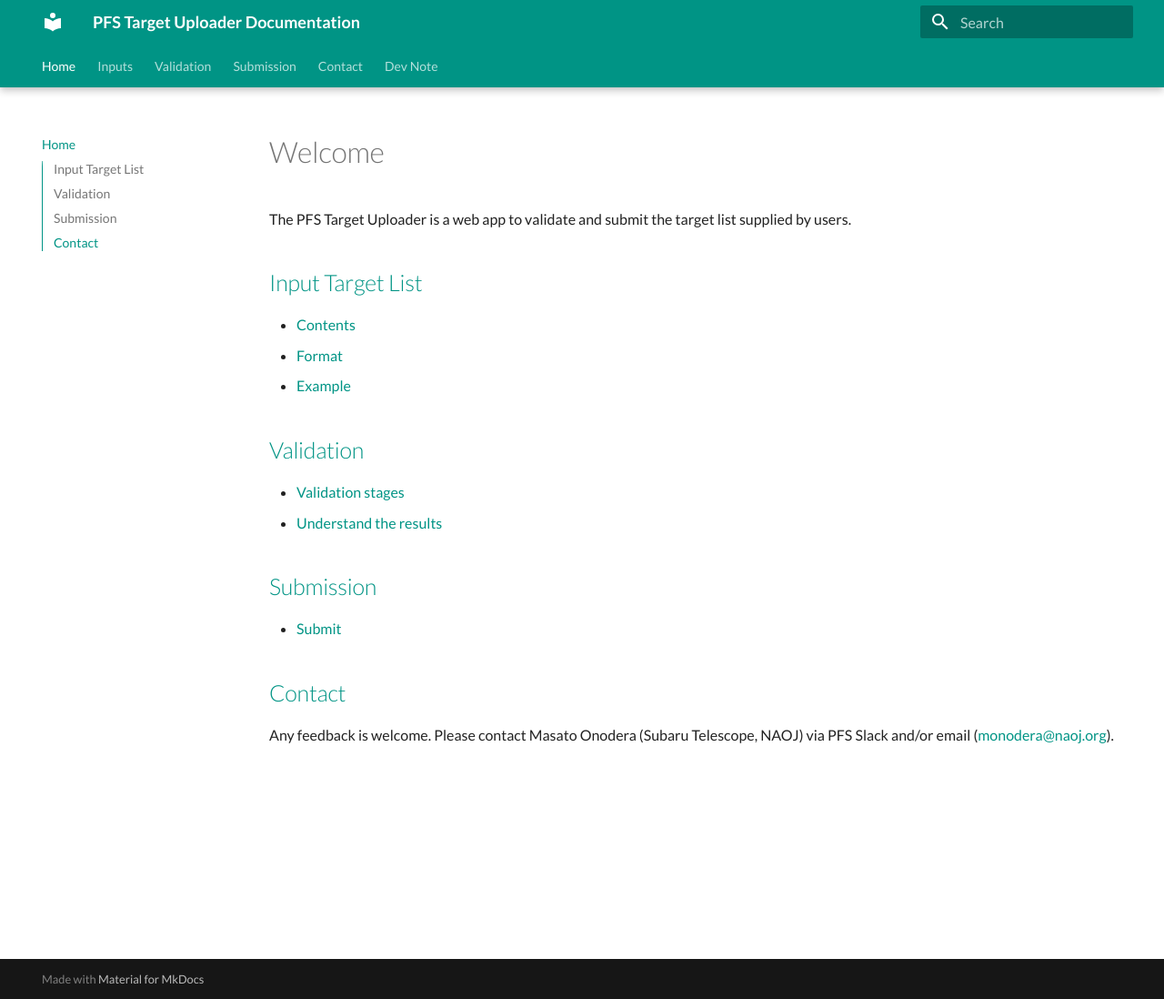
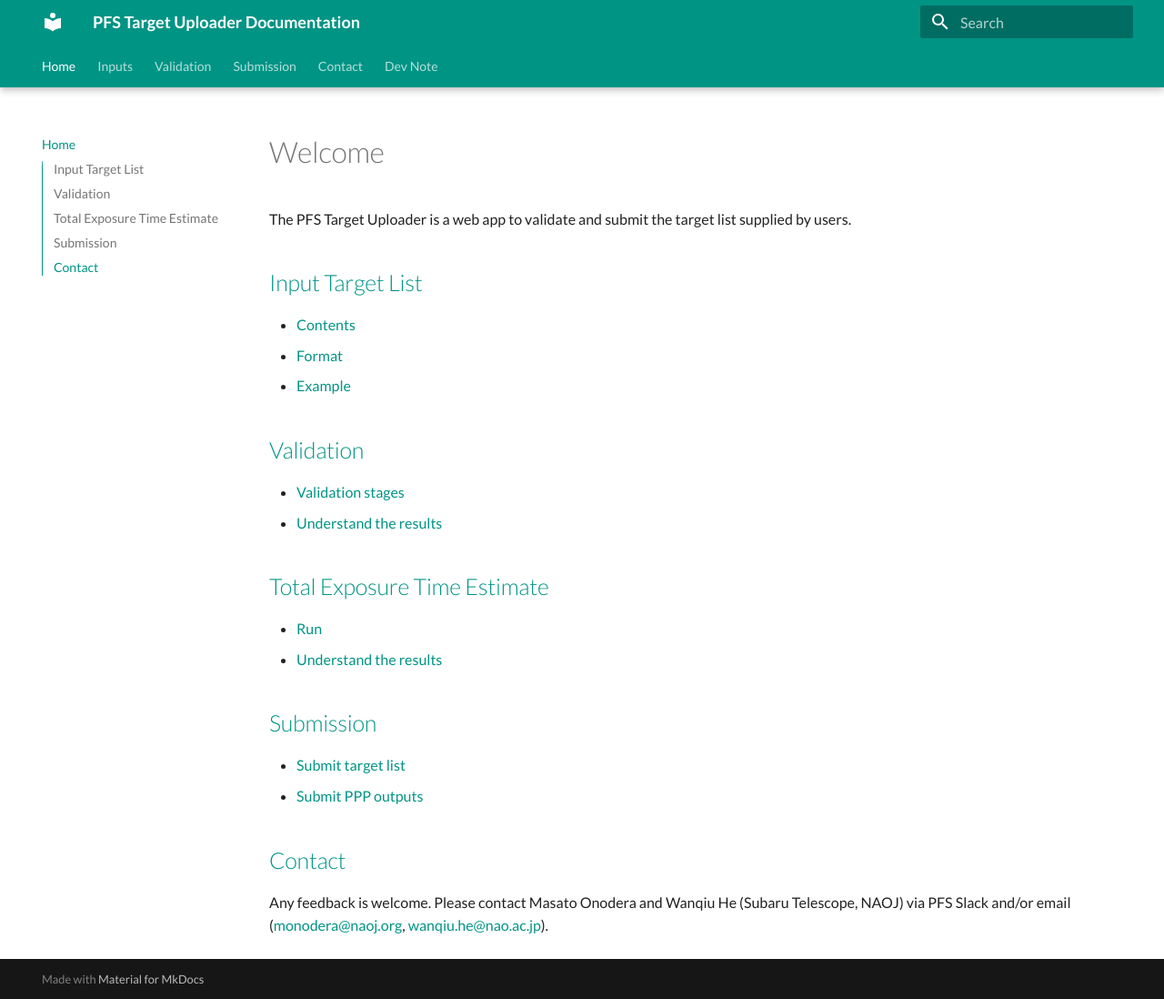
Before and after one commit to Subaru-PFS/spt_target_uploader, an MkDocs documentation site: the page built from docs/docs/index.md, in a window 1280 px wide and 1098 px high. Shown: the whole window at 91% size. Built offline with MkDocs 1.6.1 and Material for MkDocs 9.7.7, drawn with Linux system fonts in a browser that asks for light colours.

Commit message:
Update index.md

```diff
--- a/docs/docs/index.md
+++ b/docs/docs/index.md
@@ -13,11 +13,17 @@ The PFS Target Uploader is a web app to validate and submit the target list supp
 - [Validation stages](validation.md#stages)
 - [Understand the results](validation.md#results)
 
+## [Total Exposure Time Estimate](PPP.md)
+
+- [Run](PPP.md#run)
+- [Understand the results](PPP.md#results)
+
 ## [Submission](submission.md)
 
-- [Submit](submission.md#submit-the-target-list)
+- [Submit target list](submission.md#submit-the-target-list)
+- [Submit PPP outputs](submission.md#submit-the-ppp-outputs)
 
 
 ## [Contact](contact.md)
 
-Any feedback is welcome. Please contact Masato Onodera (Subaru Telescope, NAOJ) via PFS Slack and/or email (<monodera@naoj.org>).
+Any feedback is welcome. Please contact Masato Onodera and Wanqiu He (Subaru Telescope, NAOJ) via PFS Slack and/or email (<monodera@naoj.org>, <wanqiu.he@nao.ac.jp>).
```
